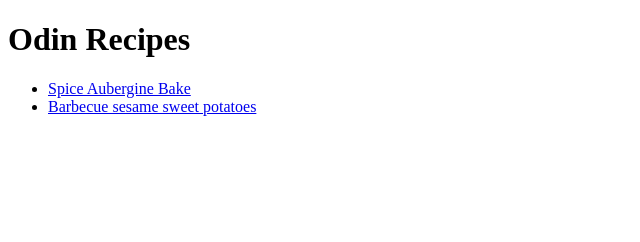
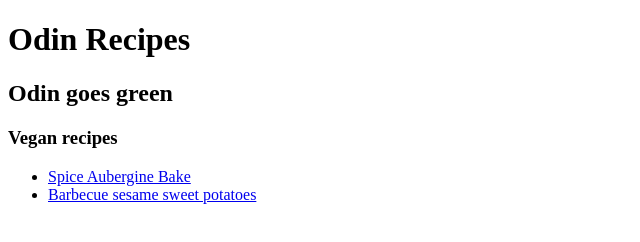
Before and after one commit to kszfanni/odin-recipes, a plain HTML site: page recipes/index.html in a window 1280 px wide. Shown: the whole page, without its empty margins (0-640 px from the left). Drawn offline with Linux system fonts and the light colour scheme.

Commit message:
Add new title to index.html

```diff
--- a/recipes/index.html
+++ b/recipes/index.html
@@ -3,6 +3,8 @@
 <meta charset="UTF-8">
 <body>
 <h1>Odin Recipes</h1>
+<h2>Odin goes green</h2>
+<h3>Vegan recipes</h3>
 <ul>
 <li><a href="spice-aubergine-bake.html">Spice Aubergine Bake</a></li>
 <li><a href="barbecue-sesame-sweet-potatoes.html">Barbecue sesame sweet potatoes</a></li>
```
